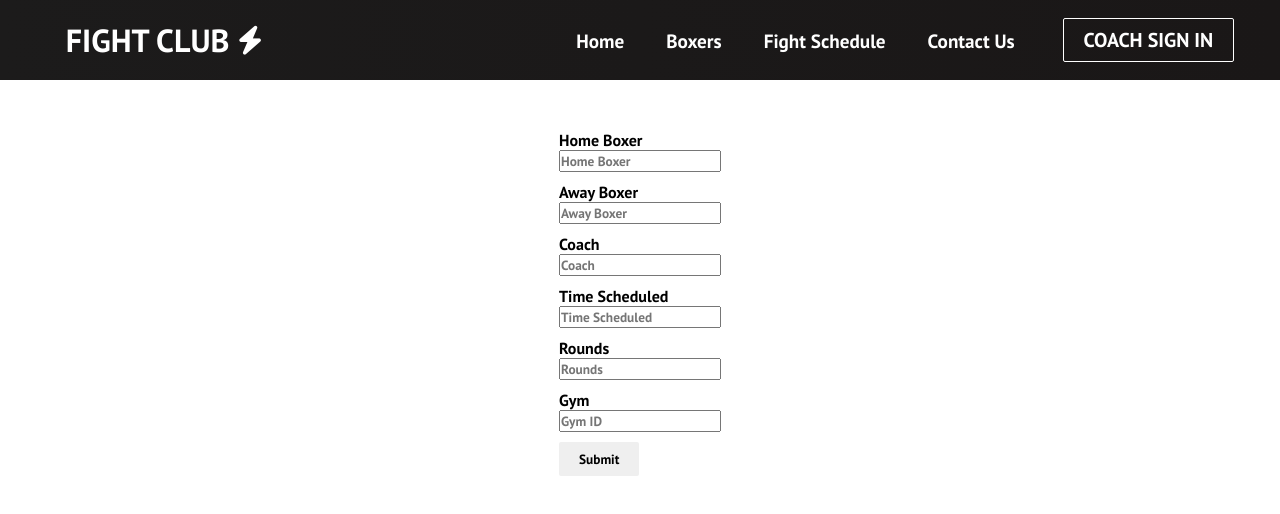
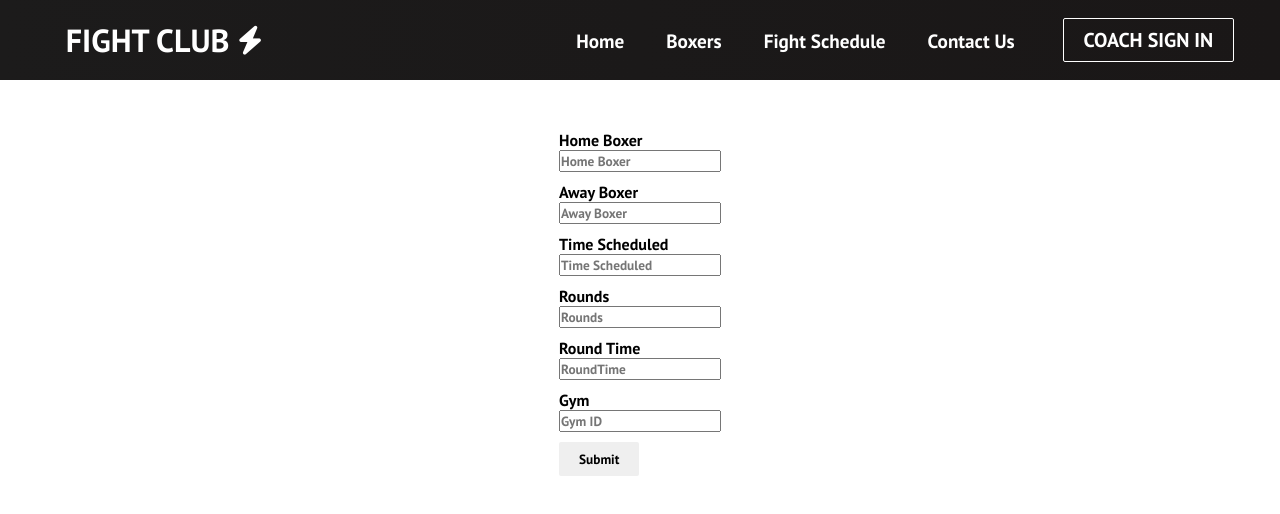
Before and after one commit to ZaidYounan/fight-club, a React (Create React App) app: page /schedule/new in a window 1280 px wide. Shown: the top 514 px of the page. Built offline with nearby package versions, Linux system fonts and the light colour scheme.

Commit message:
updated Boxer data in NewFight form

```diff
--- a/src/components/NewFight.js
+++ b/src/components/NewFight.js
@@ -6,9 +6,9 @@ import axios from "axios";
 function NewFight() {
   const [boxerA, setBoxerA] = useState("");
   const [boxerB, setBoxerB] = useState("");
-  const [user, setUser] = useState("");
   const [timeScheduled, setTimeScheduled] = useState("");
   const [rounds, setRounds] = useState("");
+  const [roundTime, setRoundTime] = useState("");
   const [gym, setGym] = useState("");
   const [loading, setLoading] = useState(false);
   const [isError, setIsError] = useState(false);
@@ -18,18 +18,17 @@ function NewFight() {
     setLoading(true);
     setIsError(false);
     const data = {
-      boxer_a: boxerA,
-      boxer_b: boxerB,
-      user_id: user,
+      boxer_a_id: boxerA,
+      boxer_b_id: boxerB,
       time_scheduled: timeScheduled,
       rounds: rounds,
+      round_time: roundTime,
       gym_id: gym,
     };
     axios.post("http://localhost:3001/fights", data).then((res) => {
       setData(res.data);
       setBoxerA("");
       setBoxerB("");
-      setCoach("");
       setTimeScheduled("");
       setRounds("");
       setGym("");
@@ -58,23 +57,10 @@ function NewFight() {
           <input
             type="text"
             className="form-control"
-            id="boxer_b"
+            id="boxer_b_id"
             placeholder="Away Boxer"
             value={boxerB}
             onChange={(e) => setBoxerB(e.target.value)}
-          />
-        </div>
-        <div className="form-group">
-          <label htmlFor="user" className="mt-2">
-            Coach
-          </label>
-          <input
-            type="text"
-            className="form-control"
-            id="user"
-            placeholder="Coach"
-            value={user}
-            onChange={(e) => setUser(e.target.value)}
           />
         </div>
         <div className="form-group">
@@ -84,7 +70,7 @@ function NewFight() {
           <input
             type="number"
             className="form-control"
-            id="timeScheduled"
+            id="time_scheduled"
             placeholder="Time Scheduled"
             value={timeScheduled}
             onChange={(e) => setTimeScheduled(e.target.value)}
@@ -101,6 +87,19 @@ function NewFight() {
             placeholder="Rounds"
             value={rounds}
             onChange={(e) => setRounds(e.target.value)}
+          />
+        </div>
+        <div className="form-group">
+          <label htmlFor="roundTime" className="mt-2">
+            Round Time
+          </label>
+          <input
+            type="number"
+            className="form-control"
+            id="round_time"
+            placeholder="RoundTime"
+            value={roundTime}
+            onChange={(e) => setRoundTime(e.target.value)}
           />
         </div>
         <div className="form-group">
```
Also changed, not shown: 1 other file (tests, documents, lock files or other folders).
